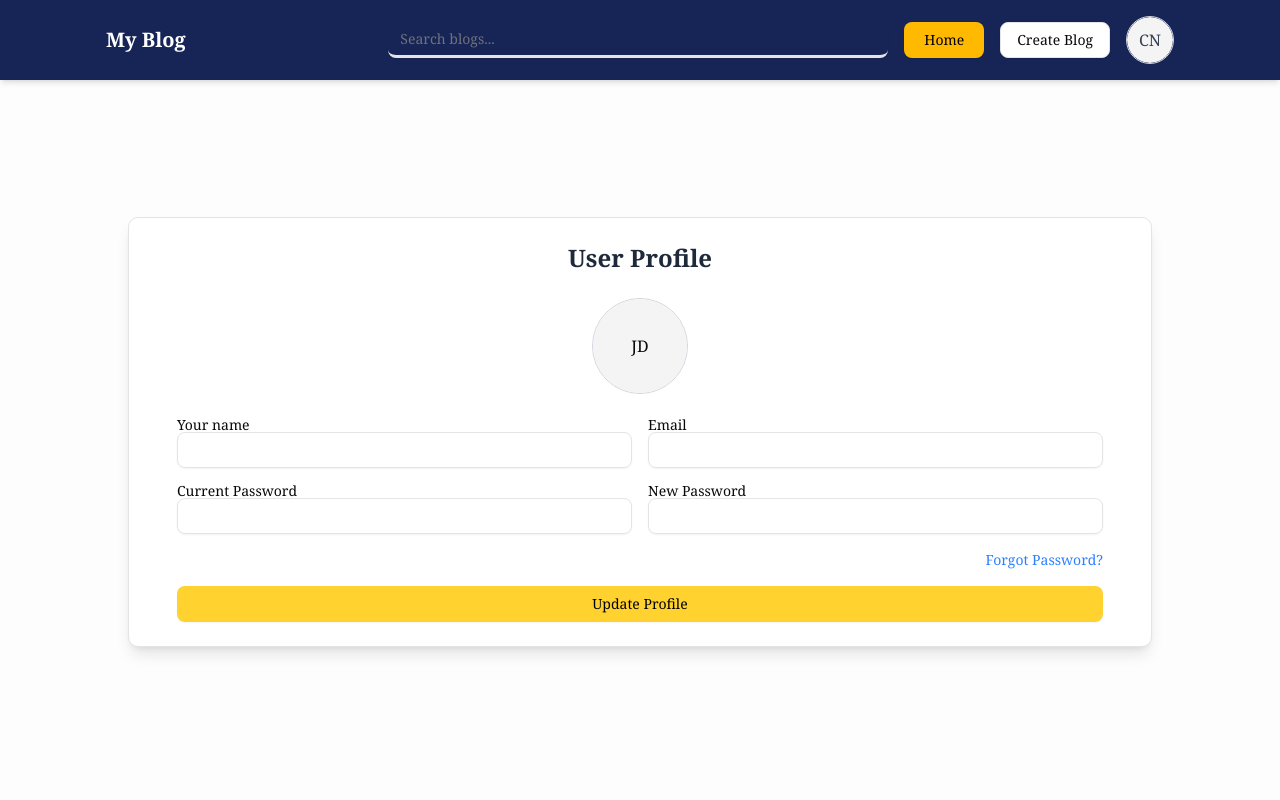
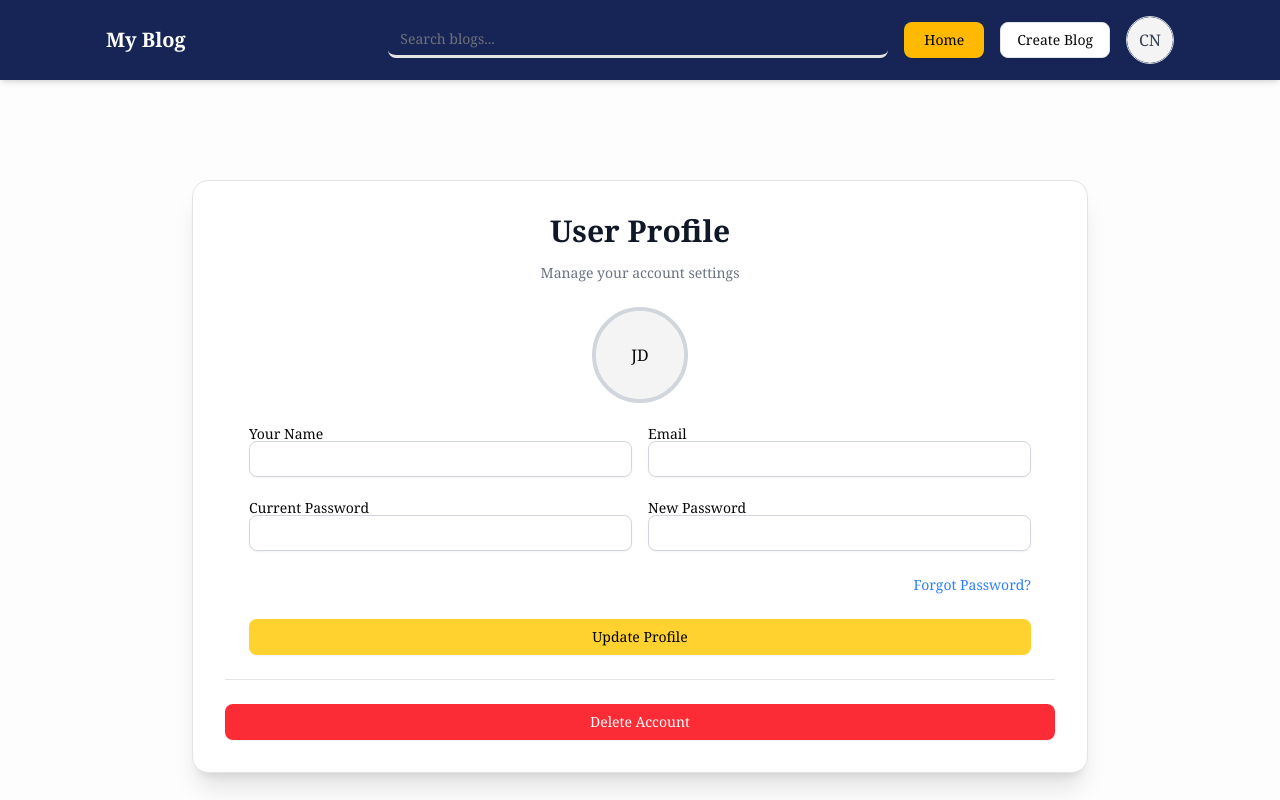
Before and after one commit to faizyi/mern-blog-web-front, a React (Vite) app: page /user/profile in a window 1280 px wide. Shown: the top 800 px of the page. Built offline with nearby package versions, Linux system fonts and the light colour scheme; no server answers; sample sign-in values are in the browser's storage.

Commit message:
user del

```diff
--- a/package.json
+++ b/package.json
@@ -28,6 +28,7 @@
     "lucide-react": "^0.475.0",
     "react": "^19.0.0",
     "react-dom": "^19.0.0",
+    "react-easy-crop": "^5.4.1",
     "react-hook-form": "^7.54.2",
     "react-icons": "^5.5.0",
     "react-redux": "^9.2.0",
--- /dev/null
+++ b/src/components/userProfile/DeleteUser.jsx
@@ -0,0 +1,43 @@
+import React, { useState } from "react";
+import { LoadingSpinner } from "../loader/Loader";
+import { Button } from "../ui/button";
+import { useSelector } from "react-redux";
+
+export const DeleteUser = ({ handleDeleteAccount }) => {
+  const loader = useSelector((state) => state.loader.isLoader);
+  const [showConfirm, setShowConfirm] = useState(false);
+
+  return (
+    <div className="text-center">
+      {showConfirm ? (
+        <div className="bg-red-100 p-4 rounded-lg shadow-md">
+          <p className="text-red-600 font-semibold mb-3">
+            Are you sure you want to delete your account? This action cannot be
+            undone.
+          </p>
+          <div className="flex space-x-4 justify-center">
+            <Button
+              onClick={handleDeleteAccount}
+              className="bg-red-600 text-white hover:bg-red-700 transition-all"
+            >
+              {loader ? <LoadingSpinner /> : "Yes, Delete"}
+            </Button>
+            <Button
+              onClick={() => setShowConfirm(false)}
+              className="bg-gray-300 hover:bg-gray-400 text-gray-800 transition-all"
+            >
+              Cancel
+            </Button>
+          </div>
+        </div>
+      ) : (
+        <Button
+          onClick={() => setShowConfirm(true)}
+          className="w-full bg-red-500 text-white hover:bg-red-600 transition-all"
+        >
+          Delete Account
+        </Button>
+      )}
+    </div>
+  );
+};
--- a/src/customHooks/user/updateUserProfile.js
+++ b/src/customHooks/user/updateUserProfile.js
@@ -1,5 +1,5 @@
 import { queryClient, userProfileQuery } from '@/services/react-query/userQuery';
-import { updateUserProfile } from '@/services/user';
+import { deleteUser, updateUserProfile } from '@/services/user';
 import React, { useEffect, useState } from 'react'
 import { useForm } from 'react-hook-form';
 import { useDispatch } from 'react-redux';
@@ -53,6 +53,20 @@
       }
   };
 
+  const handleDeleteAccount = async () => {
+    disptach(showLoader());
+    try {
+      const res = await deleteUser();
+      setResponse(res);
+      localStorage.removeItem('user');
+      queryClient.removeQueries(['userInfo']);
+      disptach(hideLoader());
+    } catch (error) {
+      disptach(hideLoader());
+      console.log(error);
+    }
+  }
+
   return {
     profilePic,
     setProfilePic,
@@ -61,6 +75,7 @@
     handleSubmit,
     register,
     errors,
-    response
+    response,
+    handleDeleteAccount
   }
 }
--- a/src/pages/userProfile.jsx
+++ b/src/pages/userProfile.jsx
@@ -1,88 +1,144 @@
-import React, { useState } from "react";
+import React from "react";
 import { Avatar, AvatarFallback, AvatarImage } from "@/components/ui/avatar";
 import { Button } from "@/components/ui/button";
 import { Card, CardContent, CardHeader, CardTitle } from "@/components/ui/card";
 import { Input } from "@/components/ui/input";
 import { UpdateUserProfileHook } from "@/customHooks/user/updateUserProfile";
 import { Label } from "@/components/ui/label";
-import { Link } from "react-router-dom"; // Add Link component for navigation
+import { Link } from "react-router-dom";
 import { AlertError } from "@/utils/AlertError";
 import { useSelector } from "react-redux";
 import { LoadingSpinner } from "@/components/loader/Loader";
+import { DeleteUser } from "@/components/userProfile/DeleteUser";
+
 export const UserProfile = () => {
   const loader = useSelector((state) => state.loader.isLoader);
-  const { profilePic, register, errors, handleSubmit,
-    onSubmit, handleProfilePicChange, response } = UpdateUserProfileHook();
+  const {
+    profilePic,
+    register,
+    errors,
+    handleSubmit,
+    onSubmit,
+    handleProfilePicChange,
+    response,
+    handleDeleteAccount,
+  } = UpdateUserProfileHook();
+
   return (
-    <div className="flex justify-center mt-8 items-center min-h-screen p-6 flex-col">
-      {response && <div className="mb-4 w-full max-w-md"><AlertError response={response} /></div>}
-      <Card className="w-full max-w-5xl bg-white shadow-lg rounded-lg p-6">
+    <div className="flex justify-center items-center min-h-screen p-6 mt-19 flex-col">
+      {response && (
+        <div className="mb-4 w-full max-w-md">
+          <AlertError response={response} />
+        </div>
+      )}
+
+      <Card className="w-full max-w-4xl bg-white shadow-xl rounded-2xl p-8">
         <CardHeader className="text-center">
-          <CardTitle className="text-2xl font-bold text-gray-800">User Profile</CardTitle>
+          <CardTitle className="text-3xl font-bold text-gray-900">
+            User Profile
+          </CardTitle>
+          <p className="text-gray-500 text-sm mt-2">
+            Manage your account settings
+          </p>
         </CardHeader>
+
         <CardContent className="space-y-6">
           {/* Profile Picture Upload */}
-          <div className="flex flex-col items-center">
-            <input type="file" accept="image/*" id="profilePic" className="hidden" onChange={handleProfilePicChange} />
-            <label htmlFor="profilePic" className="cursor-pointer">
-              <Avatar className="w-24 h-24 border border-gray-300">
+          <div className="flex flex-col items-center space-y-3">
+            <input
+              type="file"
+              accept="image/*"
+              id="profilePic"
+              className="hidden"
+              onChange={handleProfilePicChange}
+            />
+            <label htmlFor="profilePic" className="cursor-pointer group">
+              <Avatar className="w-24 h-24 border-4 border-gray-300 transition-transform transform group-hover:scale-105">
                 <AvatarImage src={profilePic} />
                 <AvatarFallback>JD</AvatarFallback>
               </Avatar>
+              {/* <p className="text-sm text-blue-500 mt-2 group-hover:underline">
+                Change Profile Picture
+              </p> */}
             </label>
           </div>
 
           {/* User Info Form */}
-          <form onSubmit={handleSubmit(onSubmit)} className="space-y-4 ">
+          <form onSubmit={handleSubmit(onSubmit)} className="space-y-6">
             {/* First Row: Name and Email */}
-            <div className="block space-x-0 sm:flex sm:space-x-4">
-              <div className="w-full">
-                <Label>Your name</Label>
-                <Input type="text" {...register("username", { required: true })} />
-                {errors.username && <p className="text-red-500 text-sm">Name is required</p>}
+            <div className="grid grid-cols-1 sm:grid-cols-2 gap-4">
+              <div>
+                <Label>Your Name</Label>
+                <Input
+                  type="text"
+                  {...register("username", { required: true })}
+                  className="border-gray-300 focus:ring-blue-500"
+                />
+                {errors.username && (
+                  <p className="text-red-500 text-sm">Name is required</p>
+                )}
               </div>
-              <div className="w-full mt-3 sm:mt-0">
+              <div>
                 <Label>Email</Label>
-                <Input type="email" {...register("email", { required: true })} />
-                {errors.email && <p className="text-red-500 text-sm">Email is required</p>}
+                <Input
+                  type="email"
+                  {...register("email", { required: true })}
+                  className="border-gray-300 focus:ring-blue-500"
+                />
+                {errors.email && (
+                  <p className="text-red-500 text-sm">Email is required</p>
+                )}
               </div>
             </div>
 
-            {/* Second Row: Current Password and New Password */}
-            <div className="block space-x-0 sm:flex sm:space-x-4">
-              <div className="w-full mt-3 sm:mt-0">
+            {/* Second Row: Passwords */}
+            <div className="grid grid-cols-1 sm:grid-cols-2 gap-4">
+              <div>
                 <Label>Current Password</Label>
-                <Input type="password" {...register("currentPassword")} />
+                <Input
+                  type="password"
+                  {...register("currentPassword")}
+                  className="border-gray-300 focus:ring-blue-500"
+                />
               </div>
-              <div className="w-full mt-3 sm:mt-0">
+              <div>
                 <Label>New Password</Label>
-                <Input type="password" {...register("newPassword")} />
+                <Input
+                  type="password"
+                  {...register("newPassword")}
+                  className="border-gray-300 focus:ring-blue-500"
+                />
               </div>
             </div>
 
             {/* Forgot Password Link */}
             <div className="flex justify-end">
-              <Link to="/forgot-password" className="text-sm text-blue-500 hover:text-blue-700">
+              <Link
+                to="/forgot-password"
+                className="text-sm text-blue-500 hover:text-blue-700"
+              >
                 Forgot Password?
               </Link>
             </div>
 
-            {loader ? <LoadingSpinner/> :
-            <Button type="submit" className="w-full  bg-amber-300 text-black hover:bg-amber-400" >
-              Update Profile
-            </Button>
-            }
+            {/* Update Profile Button */}
+            {loader ? (
+              <LoadingSpinner />
+            ) : (
+              <Button
+                type="submit"
+                className="w-full bg-amber-300 text-black hover:bg-amber-400 transition-all"
+              >
+                Update Profile
+              </Button>
+            )}
           </form>
+        </CardContent>
 
-          {/* Manage All Blogs Button */}
-          {/* <div className="mt-6 text-center">
-            <Link to="/manage-blogs">
-              <Button className="w-full bg-blue-500 text-white">
-                Manage All Blogs
-              </Button>
-            </Link>
-          </div> */}
-        </CardContent>
+        {/* Delete Account Section */}
+        <div className="border-t pt-6">
+          <DeleteUser handleDeleteAccount={handleDeleteAccount} />
+        </div>
       </Card>
     </div>
   );
--- a/src/services/react-query/userQuery.js
+++ b/src/services/react-query/userQuery.js
@@ -1,17 +1,14 @@
 import { QueryClient, useQuery} from '@tanstack/react-query'
-import { useEffect, useState } from 'react';
 import { getUserProfile } from '../user';
-import { useNavigate } from 'react-router-dom';
-import { useDispatch } from 'react-redux';
-import { showLoader, hideLoader } from '@/redux/loader/LoaderSlice';
+import { useState } from 'react';
 export const userProfileQuery = () => {
-  const navigate = useNavigate();
+  const [hasAuthError, setHasAuthError] = useState(false);
   const [response, setResponse] = useState(null);
   return useQuery({
     queryKey: ["userInfo"],
     queryFn: async () => {
       try {
-        const res = await getUserProfile();
+        const res = await getUserProfile(hasAuthError, setHasAuthError);
         setResponse(res);
         if (res.status === 200) {
           return res;
--- a/src/services/user.js
+++ b/src/services/user.js
@@ -26,7 +26,16 @@
     }
 }
 
-export const getUserProfile = async (navigate) =>{
+export const deleteUser = async () => {
+    try {
+        const res = await axiosHandler.post("/user/delete-user");
+        return res
+    } catch (error) {
+        return error
+    }
+}
+
+export const getUserProfile = async (hasAuthError, setHasAuthError) =>{
     try {
         const res = await axiosHandler.get("/user/profile",{
             withCredentials: true
@@ -34,7 +43,7 @@
         return res
     } catch (error) {
         localStorage.removeItem("user");
-        return error
+        throw error
     }
 }
 
```
Also changed, not shown: src/components/ui/dialog.jsx (added, +131 -0 lines), 1 other file (tests, documents, lock files or other folders).
